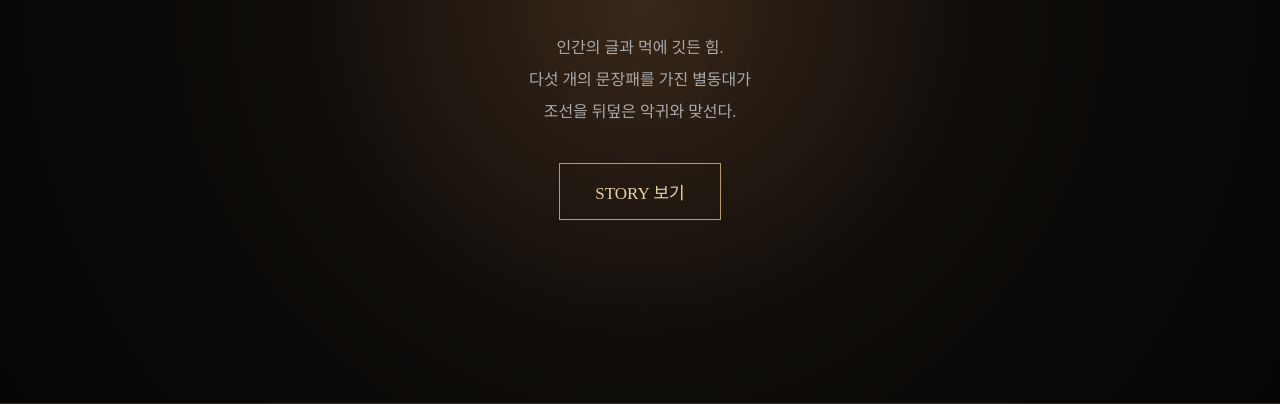
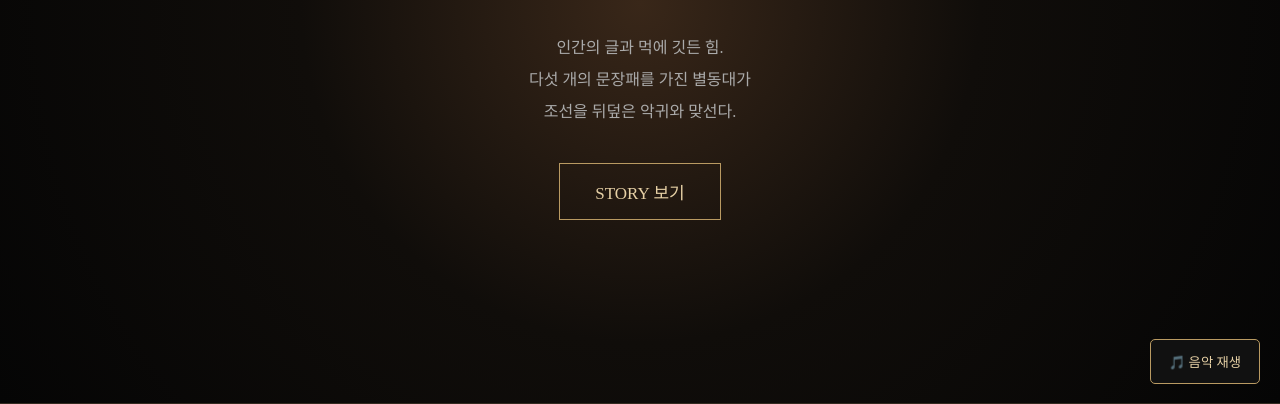
Before and after one commit to s01027576981-dot/joseon-byeoldongdae, a plain HTML site: page index.html in a window 1280 px wide. Shown: the part 396-800 px from the top of the page. Drawn offline with Linux system fonts and the light colour scheme; files whose address does not match are found by name.

Commit message:
Update index.html

```diff
--- a/index.html
+++ b/index.html
@@ -397,13 +397,28 @@ button{
     }
 
 }
-
+    #musicBtn{
+    position:fixed;
+    right:20px;
+    bottom:20px;
+    z-index:2000;
+    padding:12px 18px;
+    border:1px solid #b99a62;
+    background:#111;
+    color:#e6d0a5;
+    cursor:pointer;
+    border-radius:5px;
+}
 </style>
 </head>
 
 
 <body>
+<audio id="bgm" loop>
+    <source src="joseon_music.mp3" type="audio/mpeg">
+</audio>
 
+<button id="musicBtn" onclick="toggleMusic()">🎵 음악 재생</button>
 
 <!-- =========================
      MAIN
@@ -1249,6 +1264,27 @@ closeProfile();
 
 </script>
 
+function toggleMusic(){
+
+    const bgm = document.getElementById("bgm");
+    const btn = document.getElementById("musicBtn");
+
+    if(bgm.paused){
+
+        bgm.play();
+
+        btn.textContent = "🔇 음악 끄기";
+
+    }else{
+
+        bgm.pause();
+
+        btn.textContent = "🎵 음악 재생";
+
+    }
+
+}
+</script>
 
 </body>
 </html>
```
